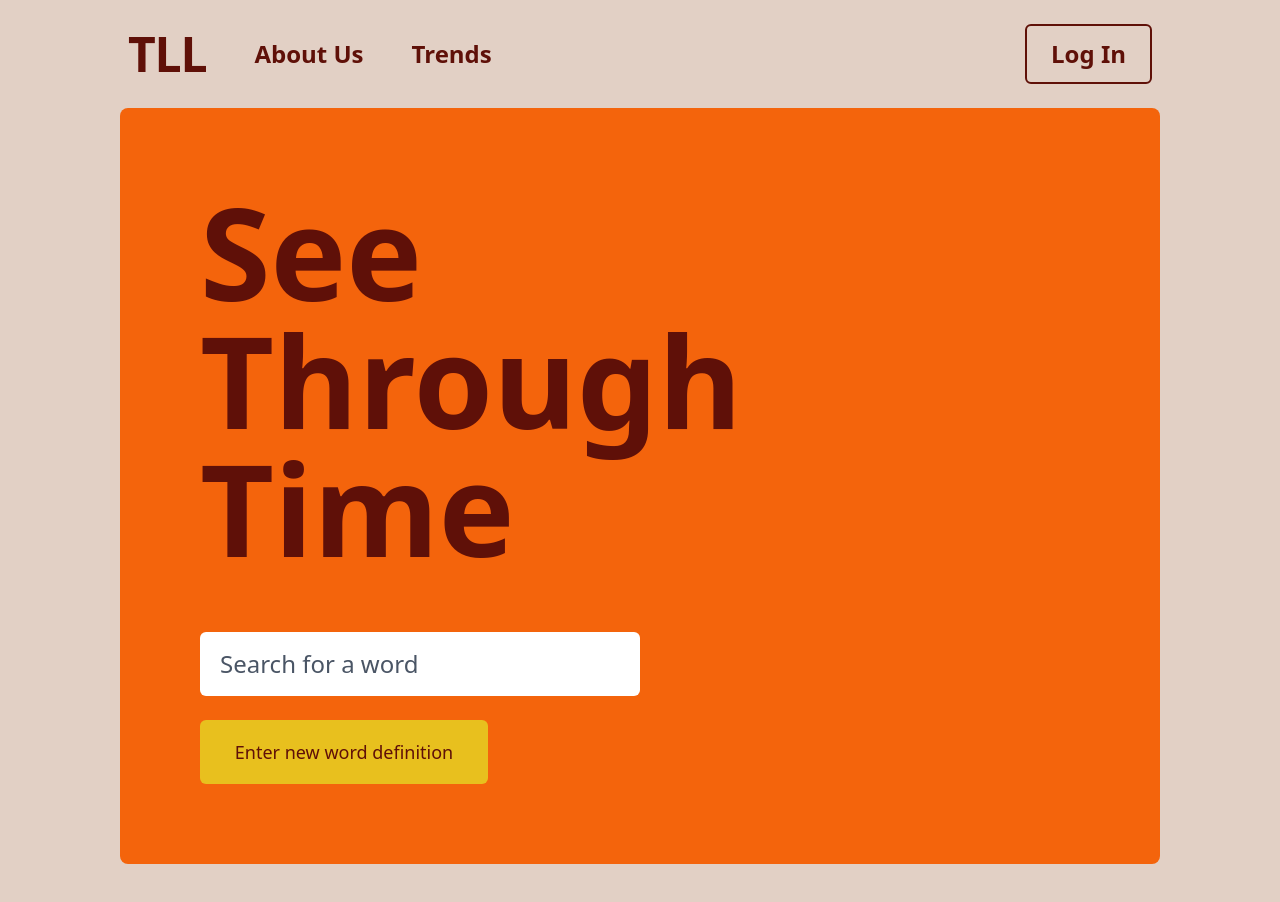
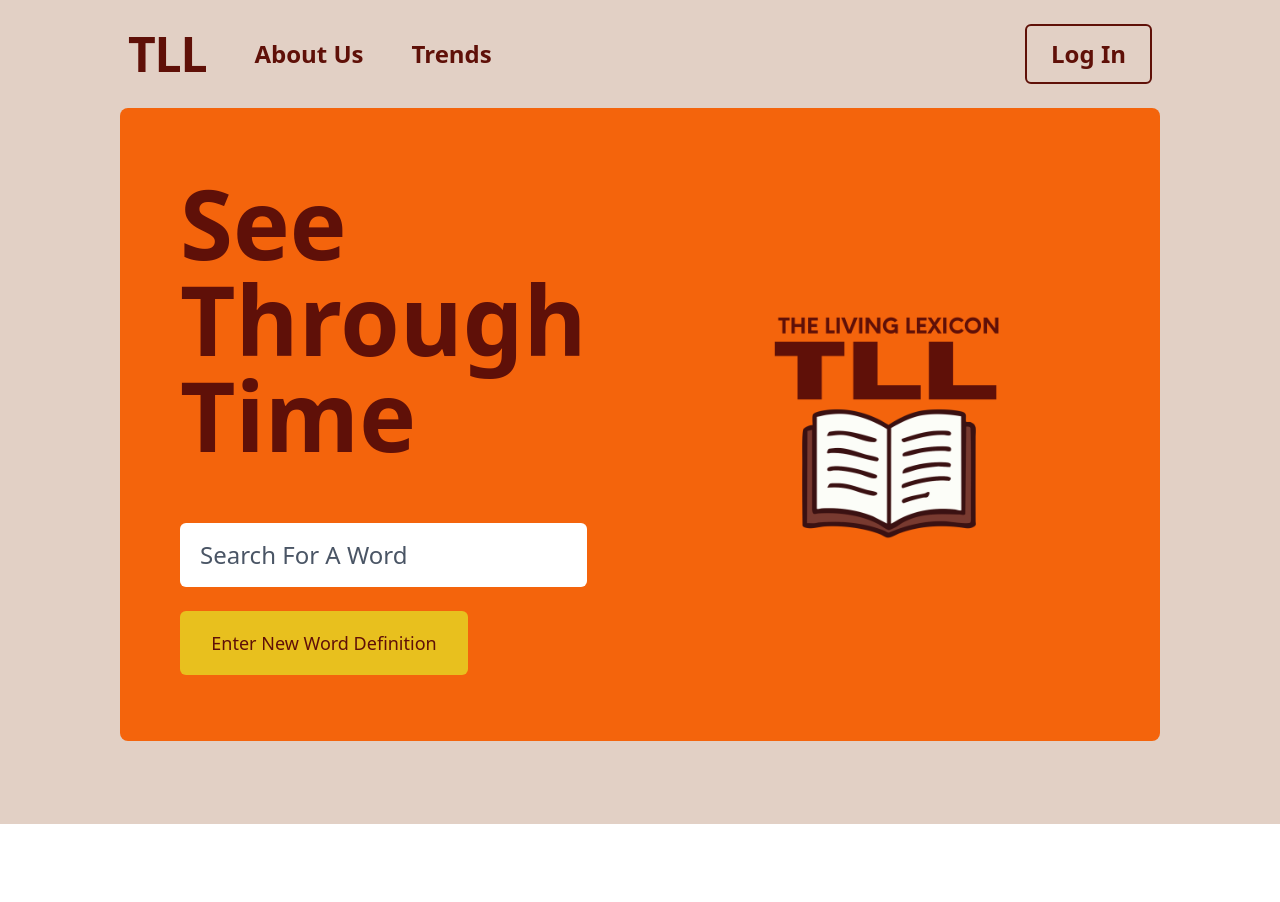
Before and after one commit to eggplannt/The-Living-Lexicon, a React (Vite) app: page / in a window 1280 px wide. Shown: the top 902 px of the page. After the commit the page ends 824 px from the top, so only its background shows below. Built offline with nearby package versions, Linux system fonts and the light colour scheme.

Commit message:
Logo added.

```diff
--- a/src/pages/MainPage.tsx
+++ b/src/pages/MainPage.tsx
@@ -1,24 +1,34 @@
+import logo from "../assets/CalgaryHacks 2026 Logo.png";
+
 export default function MainPage() {
   return (
     <div className="flex flex-col h-screen items-center bg-background px-30">
-      <div className="flex w-full h-full bg-primary p-20 rounded-lg">
+      <div className="flex w-full h-full bg-primary p-15 rounded-lg">
         <div className="flex flex-col justify-center h-full w-1/2">
-          <div className="text-onbackground text-9xl font-bold">
+          <div className="text-onbackground text-8xl font-bold">
             See Through Time
           </div>
           <div className="h-15" />
-          <div className="flex h-16 w-full overflow-clip rounded-md bg-white items-center pl-5 ">
-            <div className="text-gray-600 text-2xl">Search for a word</div>
+          <div className="flex h-16 w-full overflow-clip rounded-md bg-white items-center pl-5">
+            <div className="text-gray-600 text-2xl">Search For A Word</div>
           </div>
           <div className="h-6" />
           <div className="flex h-16 w-72 bg-secondary overflow-clip rounded-md items-center justify-center">
             <div className="text-onbackground text-lg">
-              Enter new word definition
+              Enter New Word Definition
             </div>
           </div>
         </div>
+        <div className="w-50"/>
+        <div className="flex items-center w-full">
+          <img
+            src={logo}
+            alt="The Living Lexicon logo"
+            className="max-h-[1200px] w-auto object-contain"
+          />
+        </div>
       </div>
-      <div className="flex w-full h-24 items-center"></div>
+      <div className="flex w-full h-24 items-center" />
     </div>
   );
 }
```
Also changed, not shown: src/assets/CalgaryHacks 2026 Logo.png (added).
